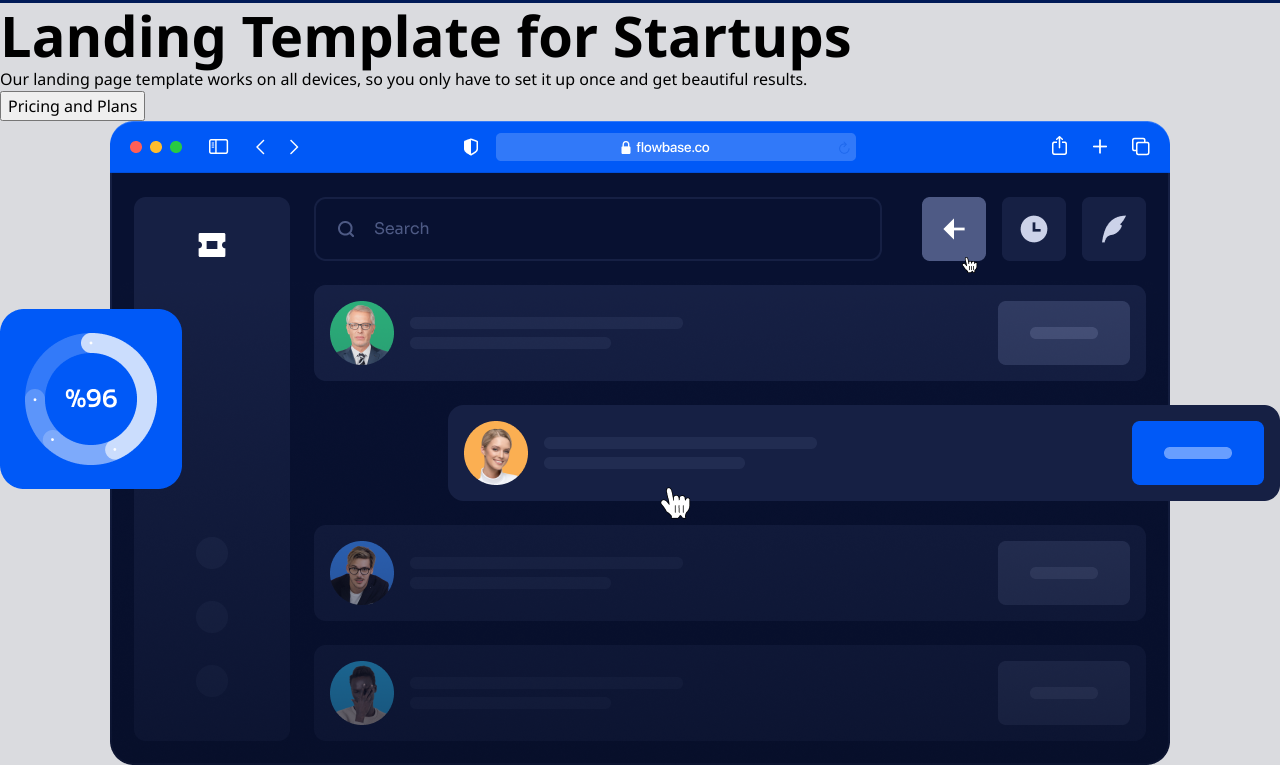
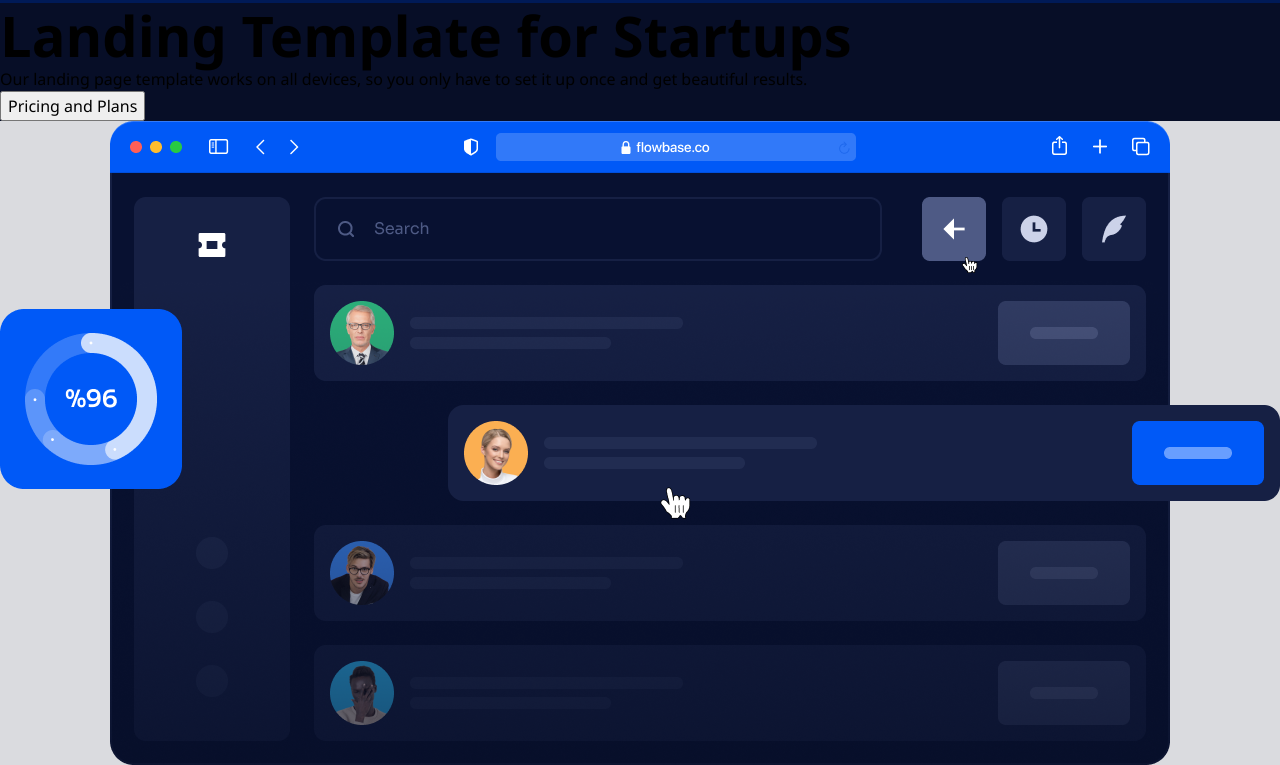
Before and after one commit to 2HEADSs/Figma-Safia, a plain HTML site: page Safia website/index.html in a window 1280 px wide. Shown: the part 122-887 px from the top of the page. Drawn offline with Linux system fonts and the light colour scheme.

Commit message:
add background color

```diff
--- a/Safia website/index.html
+++ b/Safia website/index.html
@@ -9,6 +9,7 @@
     <link rel="stylesheet" href="styles/reset.css">
     <link rel="stylesheet" href="styles/main.css">
     <link rel="stylesheet" href="styles/header.css">
+    <link rel="stylesheet" href="styles/hero.css">
 </head>
 
 <body>
--- a/Safia website/styles/hero.css
+++ b/Safia website/styles/hero.css
@@ -0,0 +1,3 @@
+#hero{
+    background-color: var(--clr-neutral);
+}
```
